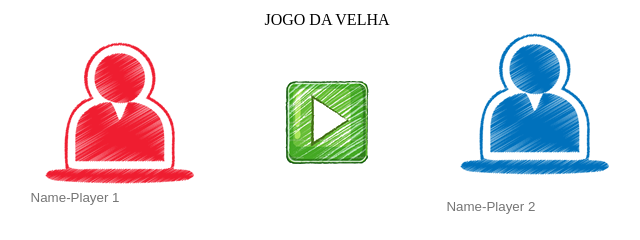
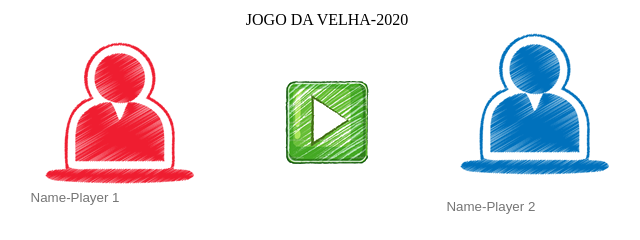
Before and after one commit to Rtheodor/jogo_da_velha, a plain HTML site: page index.html in a window 1280 px wide. Shown: the full height of the page, 313-953 px from the left. Drawn offline with Linux system fonts and the light colour scheme.

Commit message:
Atualizado - 2020

```diff
--- a/index.html
+++ b/index.html
@@ -13,7 +13,7 @@
 			<table border="0" width="700px;">
 				<tbody>
 						<tr>
-							<td colspan="3" align="center">JOGO DA VELHA</td>
+							<td colspan="3" align="center">JOGO DA VELHA-2020</td>
 						</tr>
 						<tr>
 							<td align="center">
```
